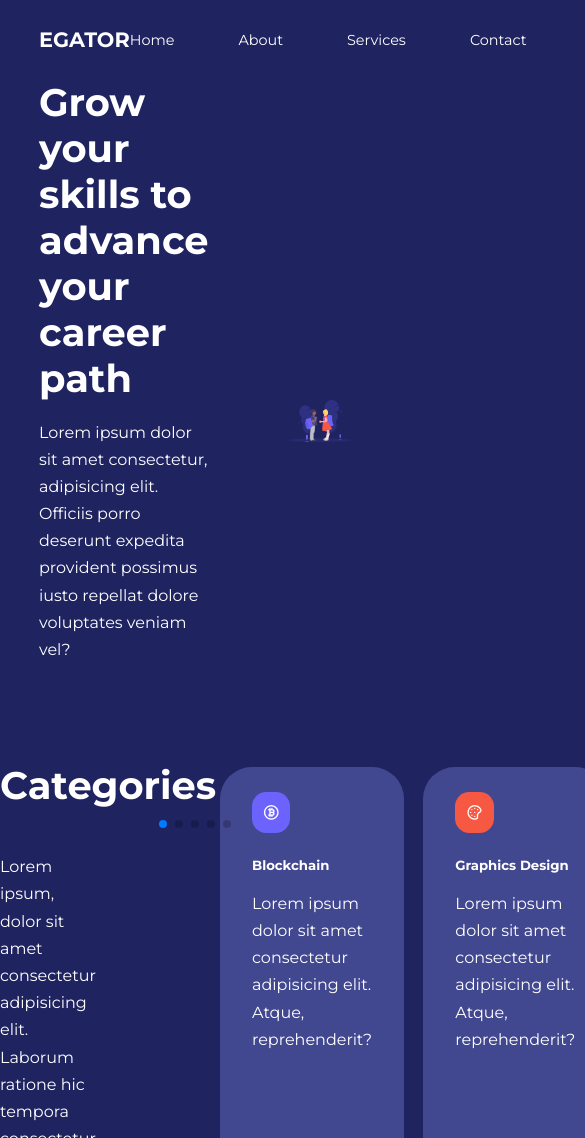
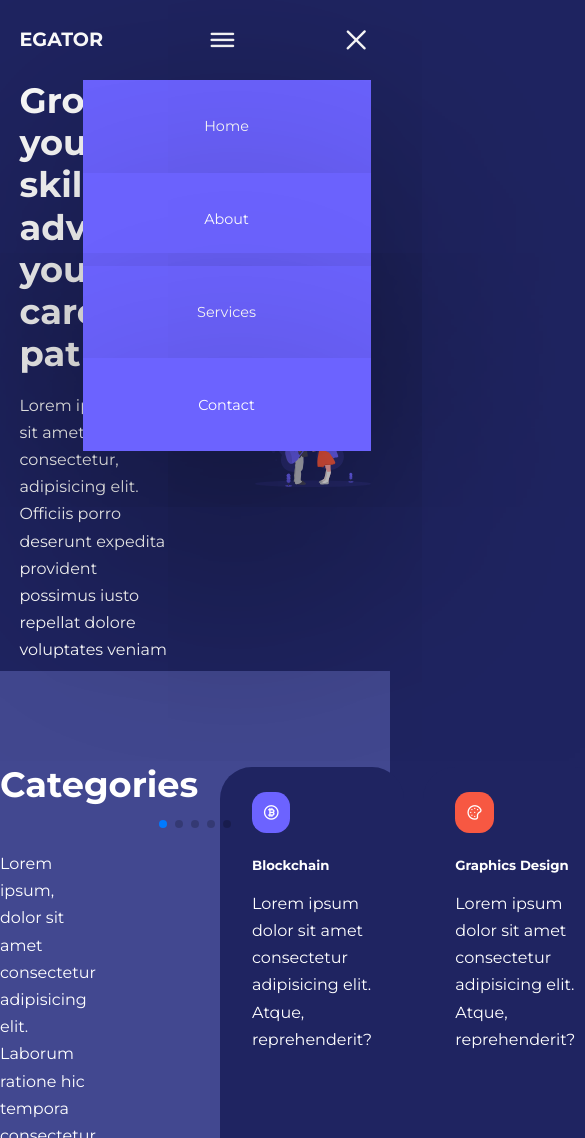
Before and after one commit to Ife-py/web-project, a plain HTML site: page index.html in a window 390 px wide. Shown: the top 1138 px of the page, 585 px wide, since content can reach past the window. Drawn offline with nearby package versions, Linux system fonts and the light colour scheme.

Commit message:
edited work

```diff
--- /dev/null
+++ b/css/assignment.css
@@ -0,0 +1,13 @@
+body {
+    justify-content: center;
+    height: 99vh;
+    margin: 0 20%;
+
+}
+
+body,
+header,
+table {
+    border: 1.5px solid #333;
+    border-collapse: collapse;
+}
--- a/css/style.css
+++ b/css/style.css
@@ -171,8 +171,8 @@ header {
 
 /*=============CATEGORIES==========*/
 .categories {
-    background: var(--color-bg);
-    height: 29rem;
+    background: var(--color-bg2);
+    height: 32rem;
 }
 
 /* .categories_1{ */
@@ -205,7 +205,7 @@ header {
 }
 
 .category {
-    background: var(--color-bg2);
+    background: var(--color-bg);
     padding: 2rem;
     border-radius: 2rem;
     transition: var(--transition);
@@ -401,9 +401,75 @@ footer ul li a:hover {
     margin-top: 2rem;
 }
 
-.footer_copyright{
+.footer_copyright {
     text-align: center;
     margin-top: 4rem;
     padding: 1.2rem 0;
     border-top: 1px solid --color-bg2;
 }
+
+/* ================================MEDIA QUERIES(TABLETS ) */
+
+@media screen and (max-width :1024px) {
+    .container {
+        width: var(--container-width-md);
+    }
+
+    h1 {
+        font-size: 2.2rem;
+    }
+
+    h2 {
+        font-size: 1.7rem;
+    }
+
+    h3 {
+        font-size: 1.4rem;
+    }
+
+    h4 {
+        font-size: 1.2rem;
+    }
+
+    /* ======NAV BAR== */
+    nav button {
+        display: inline-block;
+        background: transparent;
+        font-size: 1.8rem;
+        color: var(--color-white);
+        cursor: pointer;
+    }
+
+    nav buttonclose-menu-btn {
+        display: none;
+    }
+
+    .nav__menu {
+        position: fixed;
+        top: 5rem;
+        right: 5%;
+        height: fit-content;
+        width: 18rem;
+        flex-direction: column;
+        gap: 0;
+    }
+
+    .nav__menu li {
+        width: 100%;
+        height: 5.8rem;
+    }
+
+    .nav__menu li a {
+        background: var(--color-primary);
+        box-shadow: 0.54rem 6rem 18rem rgba(0, 0, 0, 0.6);
+        height: 100%;
+        width: 100%;
+        display: grid;
+        place-items: center;
+    }
+
+    .nav__menu li a:hover {
+        background: var(--color-bg2);
+        color: var(--color-white);
+    }
+}
```
Also changed, not shown: assignment.html (added, +62 -0 lines).
